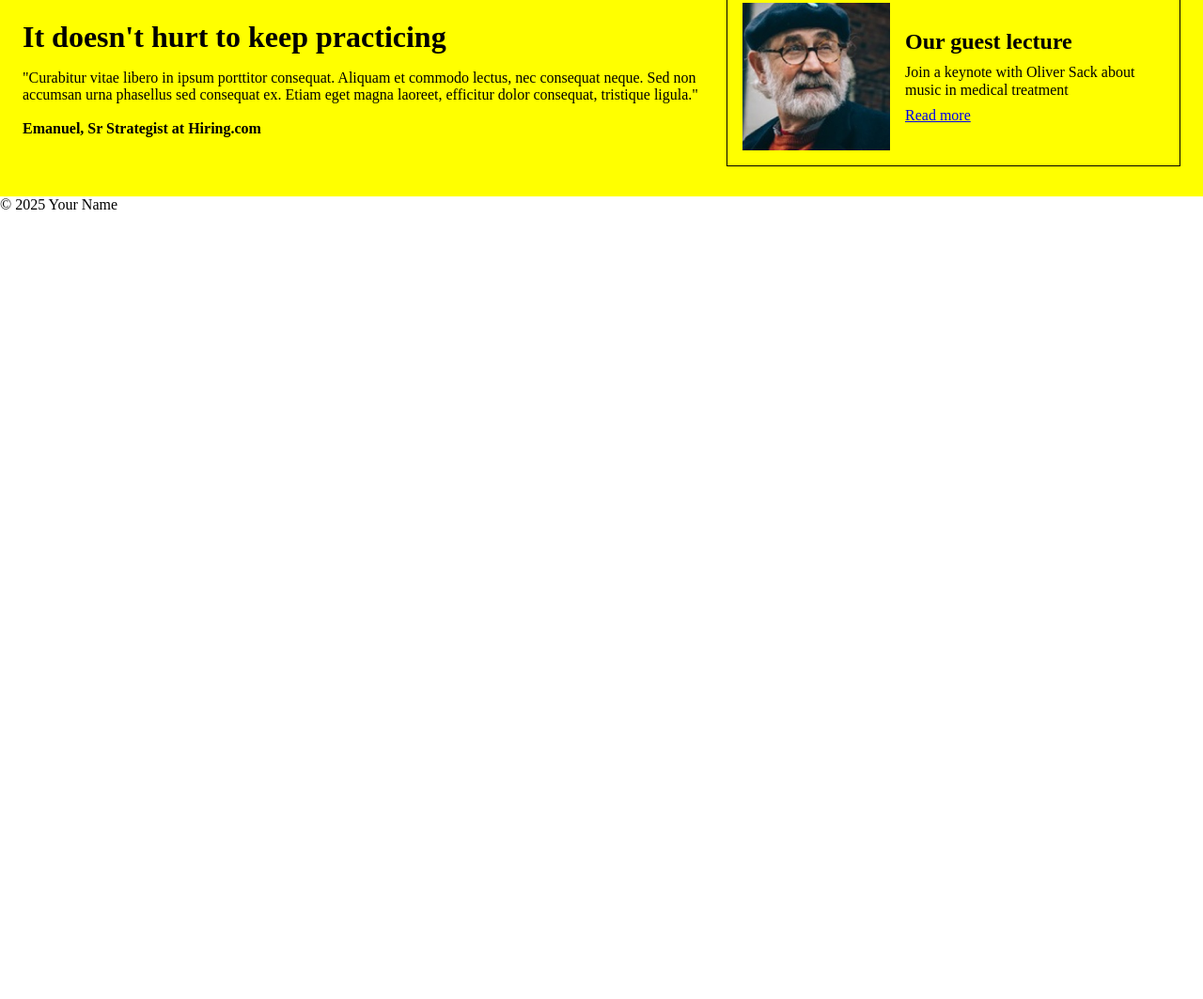
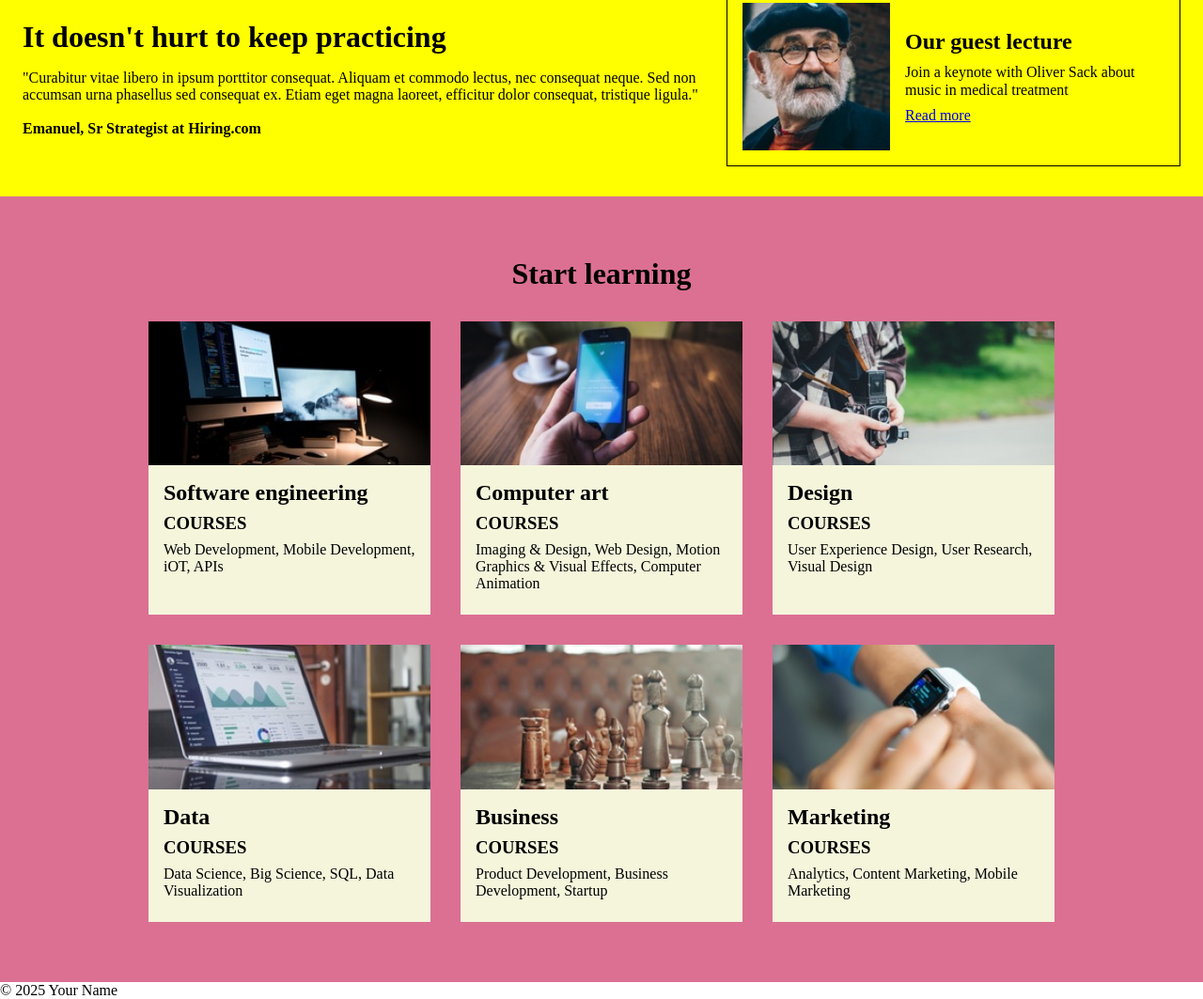
Before and after one commit to seanberry1992/Colmar-Academy, a plain HTML site: page index.html in a window 1280 px wide. Shown: the part 1107-2170 px from the top of the page at 94% size. Before the commit the page ends 1334 px from the top, so only its background shows below. Drawn offline with Linux system fonts and the light colour scheme; a script that the page names is missing.

Commit message:
Complete banner-3 and aligned and sized all course cards

```diff
--- a/CSS/style.css
+++ b/CSS/style.css
@@ -126,5 +126,56 @@
       line-height: 1.2;
     }
 
+    .banner-3 {
+      display: flex;
+      flex-direction: column;
+      width: 100%;
+      padding: 32px 72px;
+      background-color: palevioletred;
+    }
+
+    .banner-3 h1 {
+      margin: 32px auto 0px auto;
+    }
+
+    .course-list-top,
+    .course-list-bottom {
+    display: flex;
+    justify-content: center;
+    align-items: stretch;
+    gap: 32px;
+    }
+
+    .course-list-top {
+      margin: 32px 72px 16px 72px;
+    }
+
+    .course-list-bottom {
+      margin: 16px 72px 32px 72px;
+    }
+
+    .course-card {
+    flex: 1;
+    display: flex;
+    flex-direction: column;
+    background-color: beige;
+    align-items:flex-start;
+    justify-content: flex-start;
+    text-align: start;
+    max-width: 300px;
+    }
+
+    .course-card img {
+    width: 100%;
+    height: auto;
+    object-fit: cover;
+    }
+
+    .course-text-container {
+      display: flex;
+      flex-direction: column;
+      margin: 16px 16px 24px 16px;
+      gap: 8px;
+    }
 
 }
--- a/index.html
+++ b/index.html
@@ -83,9 +83,60 @@
 
 
 
-    </div>
-    <div class="banner 3">
-
+    <div class="banner-3">
+      <h1>Start learning</h1>
+      <div class="course-list-top">
+        <div class="course-card">
+          <img src="Resources/Images/course-software.jpg" alt="Image of computer screens with coding being displayed">
+          <div class="course-text-container">
+            <h2>Software engineering</h2>
+            <h3>COURSES</h3>
+            <p>Web Development, Mobile Development, iOT, APIs</p>
+          </div>
+        </div>
+        <div class="course-card">
+          <img src="Resources/Images/course-computer-art.jpg" alt="Image of hand holding a phone">
+          <div class="course-text-container">
+            <h2>Computer art</h2>
+            <h3>COURSES</h3>
+            <p>Imaging & Design, Web Design, Motion Graphics & Visual Effects, Computer Animation</p>
+          </div>
+        </div>
+        <div class="course-card">
+          <img src="Resources/Images/course-design.jpg" alt="Image of someone holding a camera">
+          <div class="course-text-container">
+            <h2>Design</h2>
+            <h3>COURSES</h3>
+            <p>User Experience Design, User Research, Visual Design</p>
+          </div>
+        </div>
+      </div>
+      <div class="course-list-bottom">
+        <div class="course-card">
+          <img src="Resources/Images/course-data.jpg" alt="Image of a graph being displayed on a computer screen">
+          <div class="course-text-container">
+            <h2>Data</h2>
+            <h3>COURSES</h3>
+            <p>Data Science, Big Science, SQL, Data Visualization</p>
+          </div>
+        </div>
+        <div class="course-card">
+          <img src="Resources/Images/course-business.jpg" alt="Image of chess board pieces">
+          <div class="course-text-container">
+            <h2>Business</h2>
+            <h3>COURSES</h3>
+            <p>Product Development, Business Development, Startup</p>
+          </div>
+        </div>
+        <div class="course-card">
+          <img src="Resources/Images/course-marketing.jpg" alt="Image of hand controling a smart watch">
+          <div class="course-text-container">
+            <h2>Marketing</h2>
+            <h3>COURSES</h3>
+            <p>Analytics, Content Marketing, Mobile Marketing</p>
+          </div>
+        </div>
+      </div>
     </div>
     <div class="banner 4">
 
```
